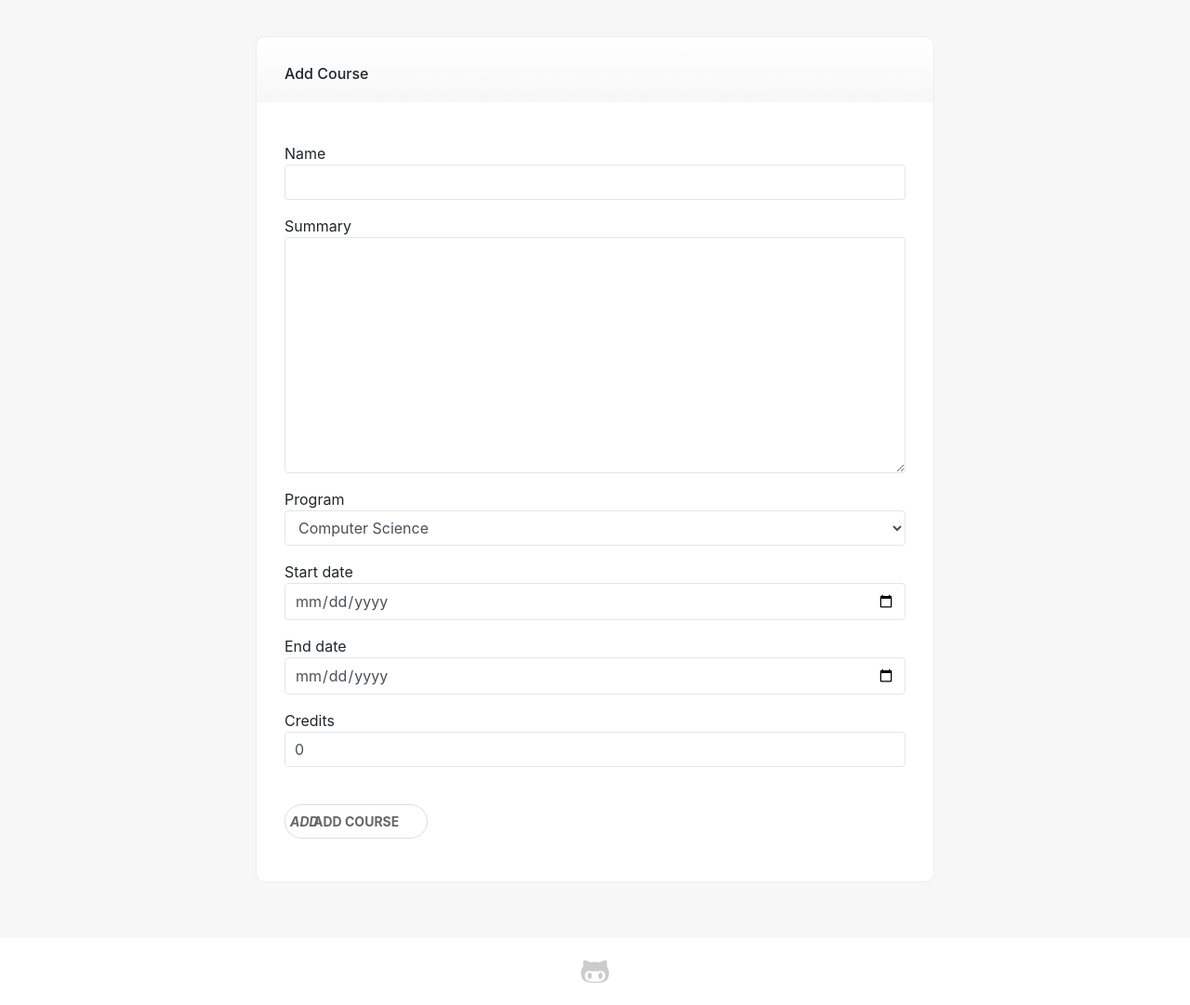
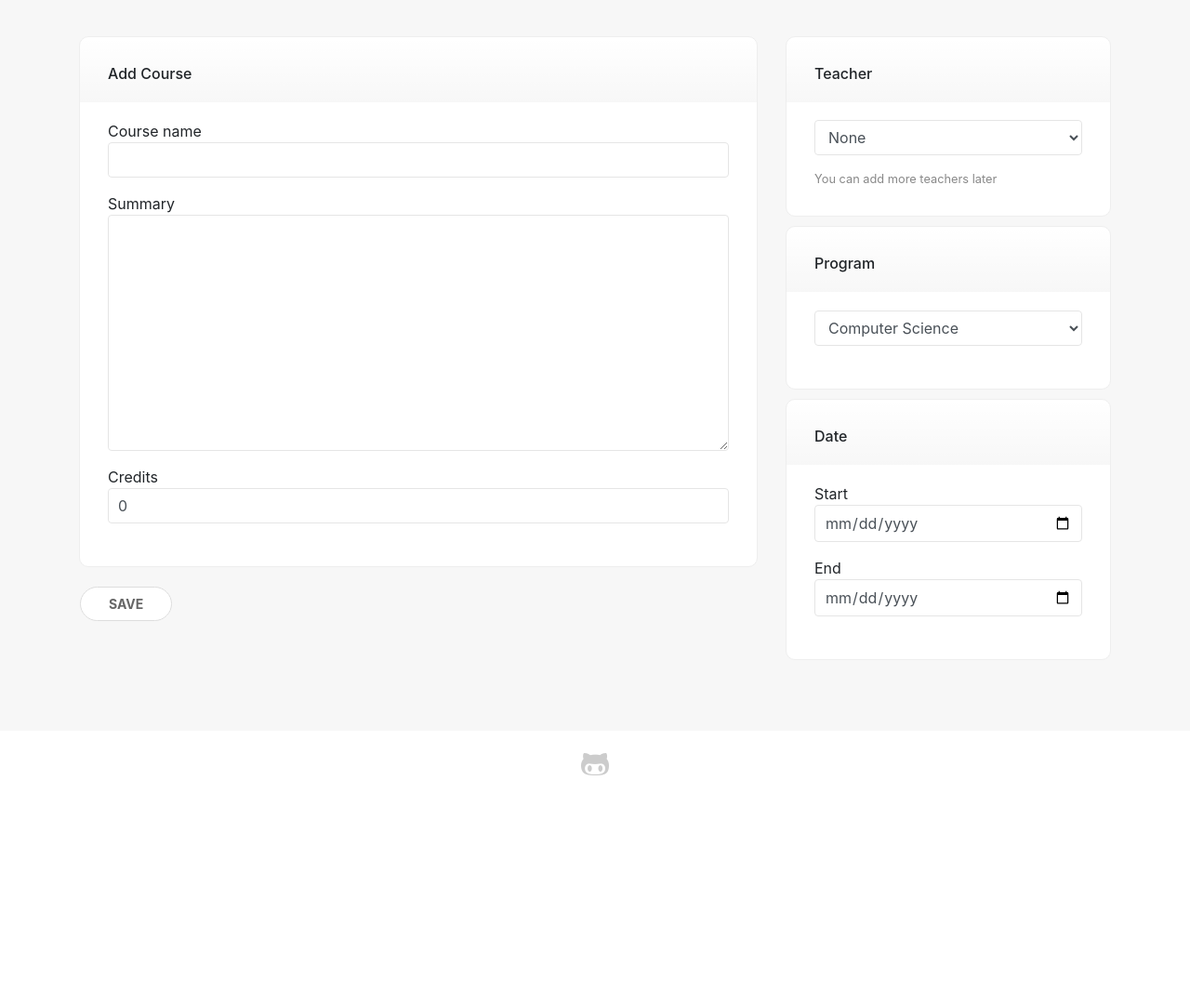
Before and after one commit to urankajtazaj/SEMS, a Django app: page /programs/1/course/add/ in a window 1280 px wide. Shown: the part 65-1146 px from the top of the page at 93% size. After the commit the page ends 899 px from the top, so only its background shows below. Run offline with Django 3.2, Linux system fonts and the light colour scheme; a user stored in the database is signed in; data comes from the database, SQL or seed files in the repository; both versions use the stored data as it was after the commit; some libraries are stand-ins or nearby versions.

Commit message:
general fixes

```diff
--- a/sems/models.py
+++ b/sems/models.py
@@ -30,6 +30,10 @@ LEVELS = (
     ('2', 'Master'),
 )
 
+TYPES = (
+    ('o', 'Obligative'),
+    ('z', 'Zgjedhore'),
+)
 
 
 class Program(models.Model):
@@ -47,6 +51,7 @@ class Course(models.Model):
     start_date = models.DateField()
     end_date = models.DateField()
     credits = models.IntegerField(null=True, default=0)
+    # course_type = models.BooleanField()
 
     def __str__(self):
         return self.name
--- a/sems/static/css/main.css
+++ b/sems/static/css/main.css
@@ -58,6 +58,7 @@ nav a.active:hover {
     position: relative;
     background-color: #fff;
     /*z-index: 1;*/
+    position: relative;
     overflow: hidden;
 }
 
@@ -420,20 +421,31 @@ footer a:hover {
 }
 
 .pagination {
-    margin-top: 25px;
+    background-color: #f9f9f9;
+    display: inline-flex;
     justify-content: center;
+    border-radius: 100px;
+    position: absolute;
+    content: ' ';
+    left: 50%;
+    bottom: 10;
+    transform: translateX(-50%);
+    padding-left: 10px;
+    padding-right: 10px;
+    border: 1px solid #eee;
 }
 
 .pagination a {
     padding: 5px 11px;
-    color: #000;
-    background-color: #fff;
-    border-bottom: 2px solid #eee;
+    color: #888;
+    /*background-color: #fff;*/
+    /*border-bottom: 2px solid #eee;*/
     /*border: 1px solid #eee;*/
 }
 
-.pagination a b {
+.pagination a b, .pagination a:hover {
     color: #6B6DFB;
+    color: #000;
 }
 
 .with-popup {
--- a/sems/static/js/ajax.js
+++ b/sems/static/js/ajax.js
@@ -32,3 +32,30 @@ $('#id_program').change(function() {
         }
     });
 });
+
+
+$("#update_teacher_btn").click(function() {
+    var val1 = $("#user_1").val();
+    var c = $("#course").val();
+
+    console.log(c + ": " + val1);
+
+    $.ajax({
+        url: '/ajax/update/teacher/',
+        type: 'get',
+        data: {
+            'c_pk': c,
+            'pk_t1': val1,
+        },
+        dataType: 'json',
+        success: function(data) {
+            $("#msg").addClass('alert alert-success');
+            $("#msg").text('Teacher Updated');
+        },
+        error : function(xhr,errmsg,err) {
+            $('#results').html(+errmsg);
+            console.log(xhr.status + ": " + xhr.responseText);
+        }
+    });
+
+});
--- a/sems/templates/base_generic.html
+++ b/sems/templates/base_generic.html
@@ -5,12 +5,12 @@
     <meta name="viewport"
           content="width=device-width, user-scalable=no, initial-scale=1.0, maximum-scale=1.0, minimum-scale=1.0">
     <meta http-equiv="X-UA-Compatible" content="ie=edge">
-    <!-- <link rel="stylesheet" href="https://use.fontawesome.com/releases/v5.0.12/css/all.css" integrity="sha384-G0fIWCsCzJIMAVNQPfjH08cyYaUtMwjJwqiRKxxE/rx96Uroj1BtIQ6MLJuheaO9" crossorigin="anonymous"> -->
+    <link rel="stylesheet" href="https://use.fontawesome.com/releases/v5.0.12/css/all.css" integrity="sha384-G0fIWCsCzJIMAVNQPfjH08cyYaUtMwjJwqiRKxxE/rx96Uroj1BtIQ6MLJuheaO9" crossorigin="anonymous">
     <link rel="stylesheet" href="{% static 'css/bootstrap.min.css' %}">
     <link rel="stylesheet" href="{% static 'css/main.css' %}">
     <link rel="stylesheet" href="{% static 'fonts/fontawesome-all.min.css' %}">
-    <!-- <link href="https://fonts.googleapis.com/css?family=Open+Sans:400,700" rel="stylesheet"> -->
-    <!-- <link href="https://fonts.googleapis.com/icon?family=Material+Icons" rel="stylesheet"> -->
+    <link href="https://fonts.googleapis.com/css?family=Open+Sans:400,700" rel="stylesheet">
+    <link href="https://fonts.googleapis.com/icon?family=Material+Icons" rel="stylesheet">
     <!-- <script src="https://cdn.ckeditor.com/ckeditor5/10.0.1/classic/ckeditor.js"></script> -->
     <title>Document</title>
 </head>
--- a/sems/templates/course_add.html
+++ b/sems/templates/course_add.html
@@ -3,23 +3,76 @@
 
 {% block content %}
 <div class="container">
+	<form method="post">{% csrf_token %}
 		<div class="row justify-content-center">
 			<div class="col-md-8 col-xs-12">
 				<div class="card-box">
-				<h6>Add Course</h6><br/>
-				<form method="post">{% csrf_token %}
-					{% for field in form %}
+					<h6>Add Course</h6>
 					<div class="form-group">
-							{{ field.label }}<br/>
-							{{ field }}
+						Course name<br>
+						{{ form.name }}
 					</div>
+					<div class="form-group">
+						Summary<br>
+						{{ form.summary }}
+					</div>
+					<div class="form-group">
+						Credits<br>
+						{{ form.credits }}
+					</div>
+				</div>
+				<div class="empty-box">
+					<button type="submit" name="submit" class="btn btn-primary">Save</button>
+				</div>
+			</div>
+		{% url 'course_add' pk=program as add_course %}
+			<div class="col-md-4 col-xs-12">
+				{% if request.path == add_course %}
+				<div class="card-box">
+					<h6>Teacher</h6>
+					<div id="msg" role="alert">
+
+					</div>
+					<form method="post">
+						{% csrf_token %}
+						<div class="form-group">
+							<select id="user_1" name="user_1" class="form-control">
+								<option value="0">None</option>
+								{% for u in users %}
+								<option value="{{ u.pk }}">{{ u }}</option>
 								{% endfor %}
-					<br/>
-					<button type="submit" name="submit" class="btn btn-primary"><i class="material-icons">add</i> Add Course</button>
+							</select>
+						</div>
+						<small class="faded">You can add more teachers later</small>
 					</form>
+				</div>
+				{% endif %}
+				<div class="card-box">
+					<h6>Program</h6>
+					<div class="form-group">
+						{{ form.program }}
+					</div>
+				</div>
+				<div class="card-box">
+					<h6>Date</h6>
+					<div class="form-group">
+						Start<br>
+						{{ form.start_date }}
+					</div>
+					<div class="form-group">
+						End<br>
+						{{ form.end_date }}
 					</div>
 				</div>
 			</div>
 		</div>
+	<!-- </div> -->
+	</form>
+</div>
+{% endblock %}
 
+
+{% block javascript %}
+{% load static %}
+<script src="{% static 'js/ajax.js' %}"></script>
 {% endblock %}
--- a/sems/templates/current_years.html
+++ b/sems/templates/current_years.html
@@ -5,7 +5,7 @@
 <div class="container">
 	<div class="row">
 		{% for year in years %}
-		<div class="col-md-6 col-xs-12">
+		<div class="col-md-4 col-sm-12 col-xs-12">
 			<div class="card-box">
 			<h6>{{ year.program }}<a href="{% url 'year_edit' pk=year.pk %}" class="float-right btn-sm btn btn-third">Edit</a></h6>
 			<span class="faded">Level: </span>{{ year.get_level_display }}<br>
--- a/sems/templates/program_add.html
+++ b/sems/templates/program_add.html
@@ -8,6 +8,7 @@
 			<form method="post">
 				<div class="card-box">
 					{% csrf_token %}
+					<h6>Add Program</h6>
 					<div class="form-group">
 						Program name<br>
 						{{ form.name }}
--- a/sems/templates/students_list.html
+++ b/sems/templates/students_list.html
@@ -50,17 +50,15 @@
                     <td class="d-none d-sm-table-cell text-uppercase">{{ s.city }}</td>
                     <td><a href="{% url 'program_single' pk=s.program.pk %}">{{ s.program }}</a></td>
                     {% if user.is_superuser and user.is_authenticated %}
-                    <td style="width: 70px"><a href="{% url 'user_edit' pk=s.pk %}"><span class="label sm-label"><i class="material-icons">edit</i></span></a>
+                    <td style="max-width: 120px"><a href="{% url 'user_edit' pk=s.pk %}"><span class="label sm-label"><i class="fas fa-pencil-alt"></i></span></a>
                     <span class="with-popup">
                         <div class="popup p-delete">
                             <p>Are you sure you want to delete this user?</p>
                             <a href="{% url 'user_delete' pk=s.user.pk %}">Delete</a>
                         </div>
-                        <a><span class="label sm-label"><i class="material-icons">delete_outline</i></span></a>
+                        <a><span class="label sm-label"><i class="fas fa-trash"></i></span></a>
                     </span></td>
                     {% endif %}
-                    <!--  -->
-                    <!--  -->
                 </tr>
                 {% endfor %}
             </tbody>
--- a/sems/urls.py
+++ b/sems/urls.py
@@ -37,4 +37,6 @@ urlpatterns = [
     path('courses/register/', views.register_courses, name='register_courses'),
     path('register/course/<int:pk>/max/<int:max_reached>', views.register_course, name='reg_course'),
     path('register/course/remove/<int:pk>', views.unregister_course, name='unreg_course'),
+
+    # path('ajax/update/teacher/', views.update_teacher, name='update_teacher'),
 ]
--- a/sems/views.py
+++ b/sems/views.py
@@ -79,7 +79,12 @@ def program_edit(request, pk):
 def program_detail(request, pk):
     program = Program.objects.get(pk=pk)
     courses = Course.objects.filter(program_id=pk)
-    credits = Course.objects.aggregate(Sum('credits'))
+    # credits = Course.objects.aggregate(Sum('credits'))
+
+    paginator = Paginator(courses, 10)
+    page = request.GET.get('page')
+
+    courses = paginator.get_page(page)
 
     if request.user.is_authenticated:
         return render(
@@ -147,24 +152,39 @@ def course_detail(request, pk):
         return redirect('login')
 
 
+
+def update_teacher(pk_t1):
+    pk_t1 = int(pk_t1)
+    if pk_t1 > 0:
+        course = Course.objects.latest('pk')
+        t1 = User.objects.get(pk=pk_t1)
+
+        if not User.objects.filter(student__course_teacher__in=[course], pk=pk_t1).exists():
+            t1.student.course_teacher.add(course)
+
+
+
 def course_add(request, pk):
+    users = User.objects.all()
     if request.method == 'POST':
         form = CourseAddForm(request.POST)
         if form.is_valid():
             form.save()
+            update_teacher(request.POST.get('user_1'))
             return redirect('program_single', pk=request.POST.get('program'))
     else:
         form = CourseAddForm(initial={'program': Program.objects.get(pk=pk)})
 
     if request.user.is_authenticated and request.user.is_superuser:
         return render (
-            request, 'course_add.html', {'form': form, 'program': pk},
+            request, 'course_add.html', {'form': form, 'program': pk, 'users': users},
         )
     else:
         return redirect('login')
 
 
 def course_edit(request, pk):
+    users = User.objects.all()
     course = get_object_or_404(Course, pk=pk)
     if request.method == 'POST':
         form = CourseAddForm(request.POST, instance=course)
@@ -176,7 +196,7 @@ def course_edit(request, pk):
 
     if request.user.is_authenticated and request.user.is_superuser:
         return render (
-            request, 'course_add.html', {'form': form, 'program': pk},
+            request, 'course_add.html', {'form': form, 'program': pk, 'users': users, 'course': pk},
         )
     else:
         return redirect('login')
@@ -480,7 +500,7 @@ def year_add(request):
         form = LendetForm(request.POST)
         if form.is_valid():
             form.save()
-            return redirect('home')
+            return redirect('current_years')
     else:
         form = LendetForm()
 
@@ -492,8 +512,6 @@ def year_add(request):
 def year_edit(request, pk):
     current = ProvimetMundshme.objects.get(pk=pk)
     courses = ProvimetMundshme.objects.values_list('course', flat=True).filter(pk=pk)
-
-    print(courses)
 
     if request.method == 'POST':
         form = LendetForm(request.POST, instance=current)
@@ -509,7 +527,7 @@ def year_edit(request, pk):
 
 
 def current_years(request):
-    years = ProvimetMundshme.objects.all()
+    years = ProvimetMundshme.objects.all().order_by('program__name')
 
     return render (
         request, 'current_years.html', {'years': years},
@@ -518,7 +536,7 @@ def current_years(request):
 
 def register_courses(request):
 
-    limit = 5
+    limit = 6
 
     usr = request.user
     level = usr.student.level
```
Also changed, not shown: sems/templates/program_single.html (+16 -1 lines), db.sqlite3. Lines whose indentation alone changed are shown as unchanged.
